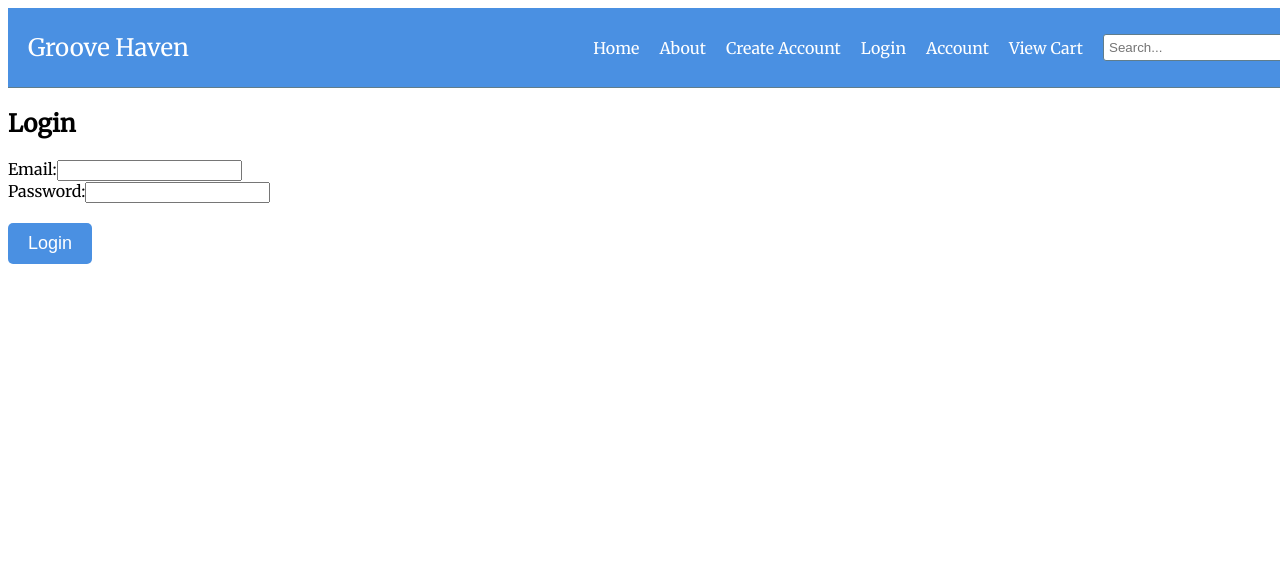
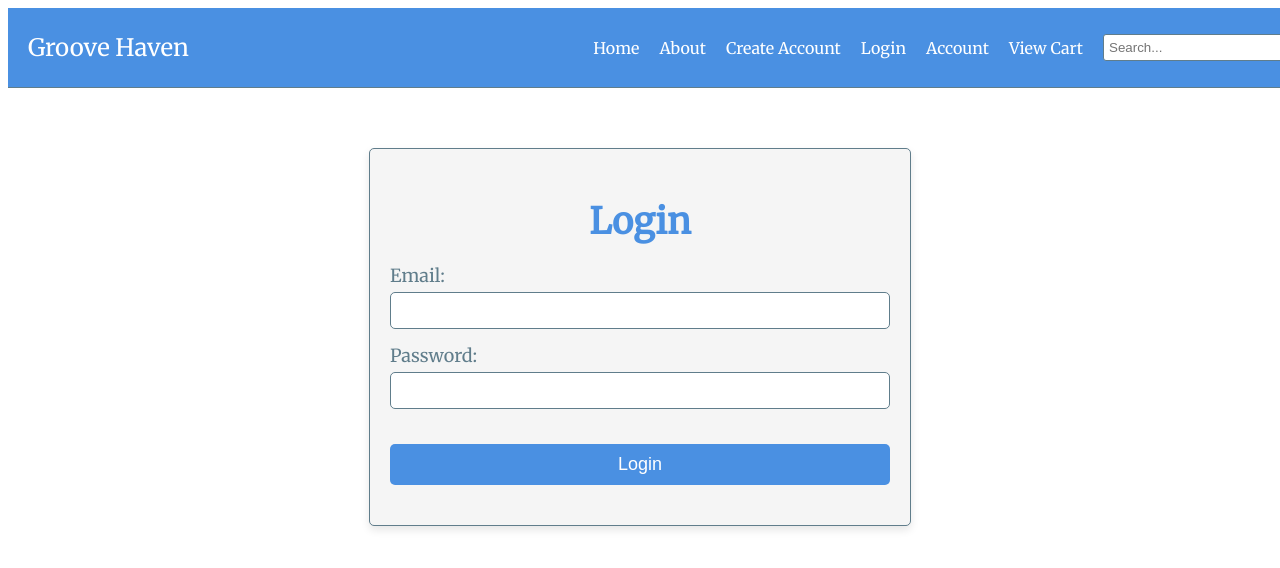
Before and after one commit to czuckero/record-store-capstone, a React (Vite) app: page /login in a window 1280 px wide. Shown: the top 568 px of the page. Built offline with nearby package versions, Linux system fonts and the light colour scheme.

Commit message:
Created Login.css and updated Login.jsx

```diff
--- /dev/null
+++ b/src/client/components/CSS/Login.css
@@ -0,0 +1,68 @@
+@import url('https://fonts.googleapis.com/css2?family=Merriweather:wght@400&display=swap');
+
+.login-container {
+  padding: 20px;
+  margin-top: 60px; /* Adjust based on the height of your navbar */
+  max-width: 500px;
+  margin-left: auto;
+  margin-right: auto;
+  text-align: center;
+  background-color: #F5F5F5; /* White Smoke */
+  color: #37474F; /* Charcoal Gray */
+  border: 1px solid #607D8B; /* Slate Gray */
+  border-radius: 5px;
+  box-shadow: 0 4px 8px rgba(0, 0, 0, 0.1);
+  font-family: 'Merriweather', serif;
+}
+
+.login-container h2 {
+  font-size: 36px;
+  margin-bottom: 20px;
+  color: #4A90E2; /* Cool Blue */
+}
+
+.login-form {
+  display: flex;
+  flex-direction: column;
+  gap: 15px;
+}
+
+.login-form label {
+  display: flex;
+  flex-direction: column;
+  align-items: flex-start;
+  font-size: 18px;
+  color: #607D8B; /* Slate Gray */
+}
+
+.login-form input {
+  width: 100%;
+  padding: 10px;
+  margin-top: 5px;
+  border: 1px solid #607D8B; /* Slate Gray */
+  border-radius: 5px;
+  box-sizing: border-box;
+  background-color: #FFFFFF; /* White */
+  color: #37474F; /* Charcoal Gray */
+}
+
+button[type="submit"] {
+  padding: 10px 20px;
+  font-size: 18px;
+  color: white;
+  background-color: #4A90E2; /* Cool Blue */
+  border: none;
+  border-radius: 5px;
+  cursor: pointer;
+  margin-top: 20px;
+}
+
+button[type="submit"]:hover {
+  background-color: #00796B; /* Teal */
+}
+
+.message {
+  margin-top: 20px;
+  font-size: 18px;
+  color: #37474F; /* Charcoal Gray */
+}
--- a/src/client/components/Login.jsx
+++ b/src/client/components/Login.jsx
@@ -1,4 +1,5 @@
 import React, { useState } from 'react';
+import './CSS/login.css';
 
 const Login = () => {
   const [email, setEmail] = useState('');
@@ -43,9 +44,9 @@ const Login = () => {
   };
 
   return (
-    <div>
+    <div className="login-container">
       <h2>Login</h2>
-      <form onSubmit={handleSubmit}>
+      <form className="login-form" onSubmit={handleSubmit}>
         <div>
           <label htmlFor='email'>Email:</label>
           <input
@@ -68,7 +69,7 @@ const Login = () => {
         </div>
         <button type='submit'>Login</button>
       </form>
-      <p>{message}</p>
+      <p className="message">{message}</p>
     </div>
   );
 };
```
